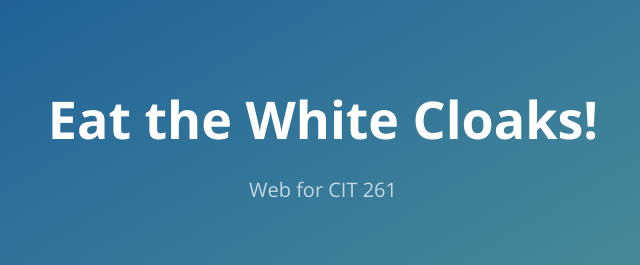
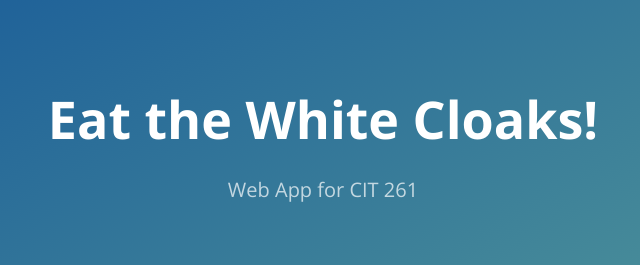
Before and after one commit to Pidge-Cami/pidge-cami.github.cit261, a website: page Game/index.html in a window 1280 px wide. Shown: the top 265 px of the page, 317-957 px from the left. Drawn offline with nearby package versions, Linux system fonts and the light colour scheme.

Commit message:
Update index.html

```diff
--- a/Game/index.html
+++ b/Game/index.html
@@ -12,7 +12,7 @@
   <body>
     <section class="page-header">
       <h1 class="project-name">Eat the White Cloaks!</h1>
-      <h2 class="project-tagline"> Web for CIT 261
+      <h2 class="project-tagline"> Web App for CIT 261
 </h2>
     </section>
 
```
